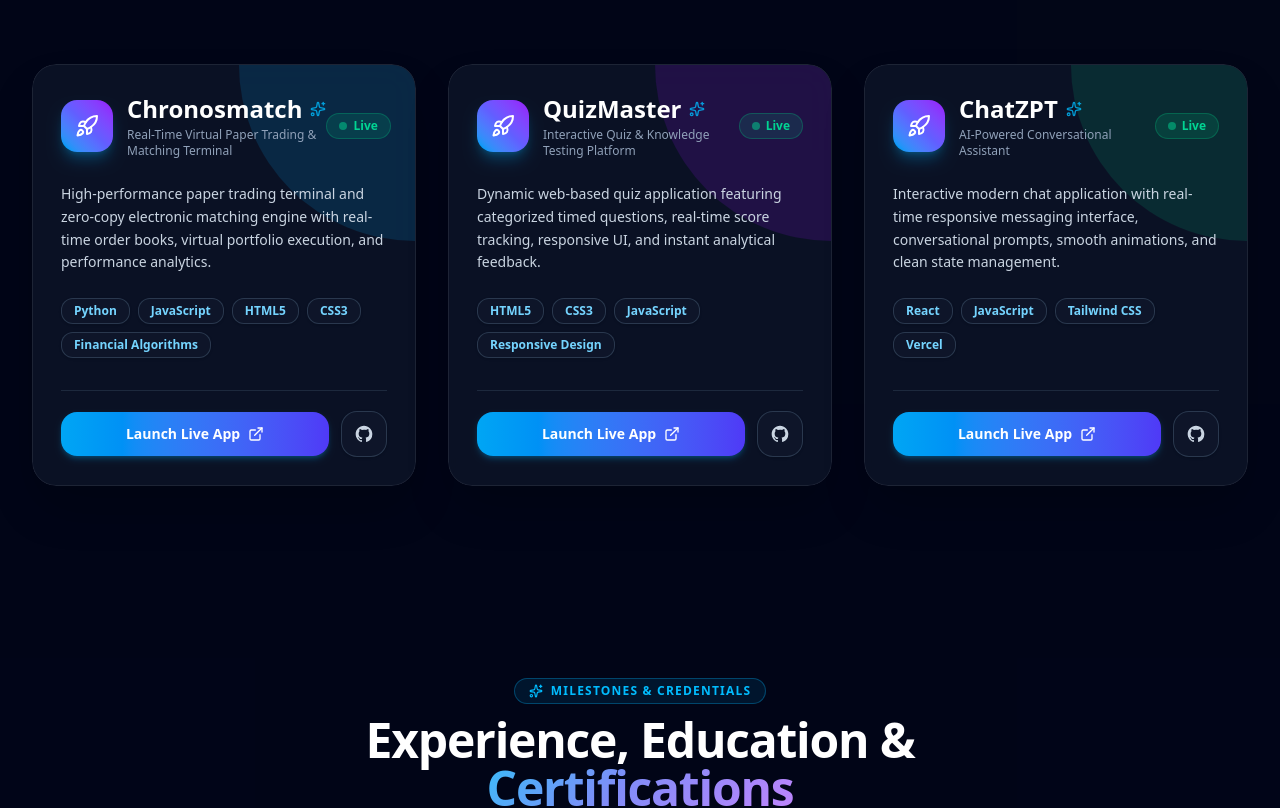
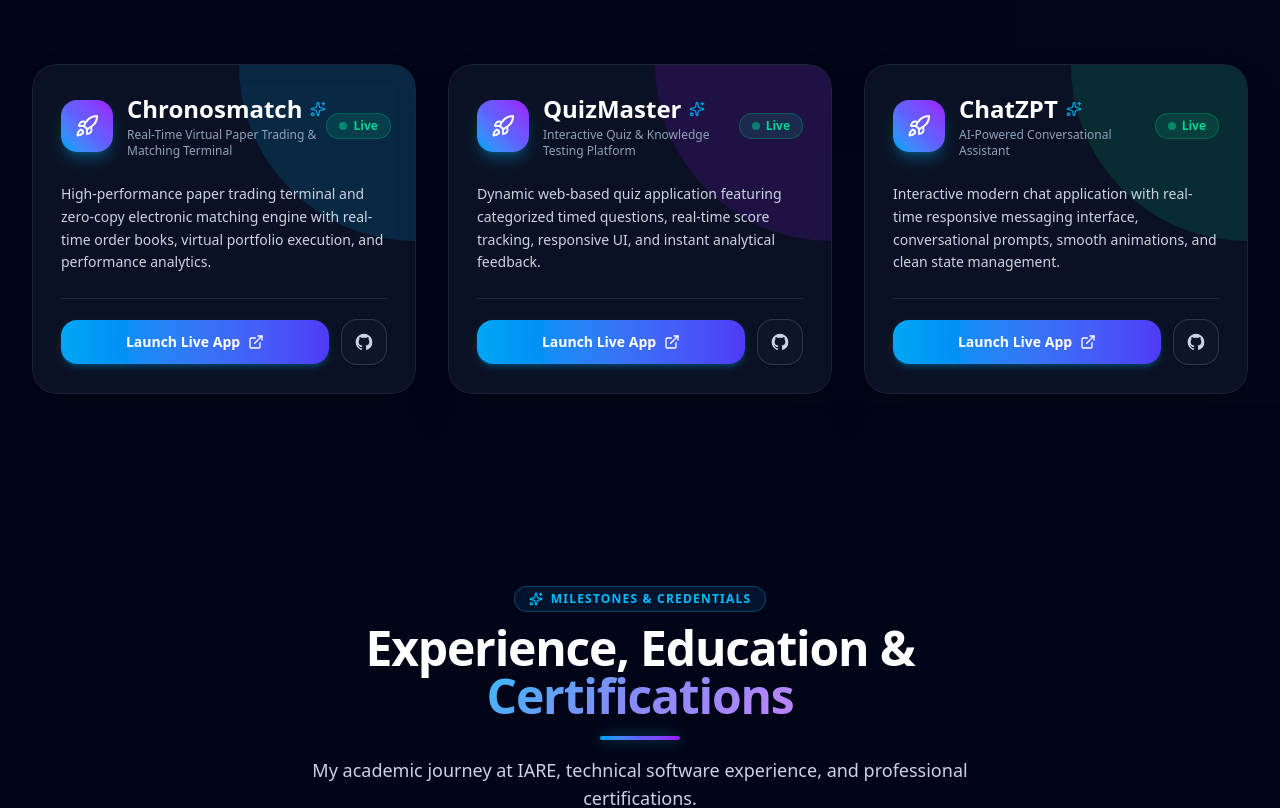
Before and after one commit to dinu18s/my-portfolio, a React (Vite) app: page / in a window 1280 px wide. Shown: the part 4302-5110 px from the top of the page. Built offline with nearby package versions, Linux system fonts and the light colour scheme.

Commit message:
Remove programming language tag text from project cards

```diff
--- a/src/components/Projects.jsx
+++ b/src/components/Projects.jsx
@@ -67,20 +67,6 @@ export default function Projects() {
                   <p className="text-slate-300 text-sm leading-relaxed mb-6 relative z-10">
                     {project.description}
                   </p>
-
-                  {/* Tech Stack Tags */}
-                  {project.tags && (
-                    <div className="flex flex-wrap gap-2 mb-8 relative z-10">
-                      {project.tags.map((tag, tIdx) => (
-                        <span
-                          key={tIdx}
-                          className="px-3 py-1 rounded-xl text-xs font-semibold bg-slate-900/90 text-sky-300 border border-slate-700/80 shadow-sm"
-                        >
-                          {tag}
-                        </span>
-                      ))}
-                    </div>
-                  )}
                 </div>
 
                 {/* Card Action Buttons */}
--- a/src/data/portfolioData.js
+++ b/src/data/portfolioData.js
@@ -47,7 +47,6 @@ export const projectsData = [
     name: "Chronosmatch",
     tagline: "Real-Time Virtual Paper Trading & Matching Terminal",
     description: "High-performance paper trading terminal and zero-copy electronic matching engine with real-time order books, virtual portfolio execution, and performance analytics.",
-    tags: ["Python", "JavaScript", "HTML5", "CSS3", "Financial Algorithms"],
     url: "https://dinu18s.github.io/ChronosMatch/",
     github: "https://github.com/dinu18s/ChronosMatch"
   },
@@ -56,7 +55,6 @@ export const projectsData = [
     name: "QuizMaster",
     tagline: "Interactive Quiz & Knowledge Testing Platform",
     description: "Dynamic web-based quiz application featuring categorized timed questions, real-time score tracking, responsive UI, and instant analytical feedback.",
-    tags: ["HTML5", "CSS3", "JavaScript", "Responsive Design"],
     url: "https://dinu18s.github.io/QuizMaster/",
     github: "https://github.com/dinu18s"
   },
@@ -65,7 +63,6 @@ export const projectsData = [
     name: "ChatZPT",
     tagline: "AI-Powered Conversational Assistant",
     description: "Interactive modern chat application with real-time responsive messaging interface, conversational prompts, smooth animations, and clean state management.",
-    tags: ["React", "JavaScript", "Tailwind CSS", "Vercel"],
     url: "https://chatzpt-18-project.vercel.app/",
     github: "https://github.com/dinu18s"
   }
```
